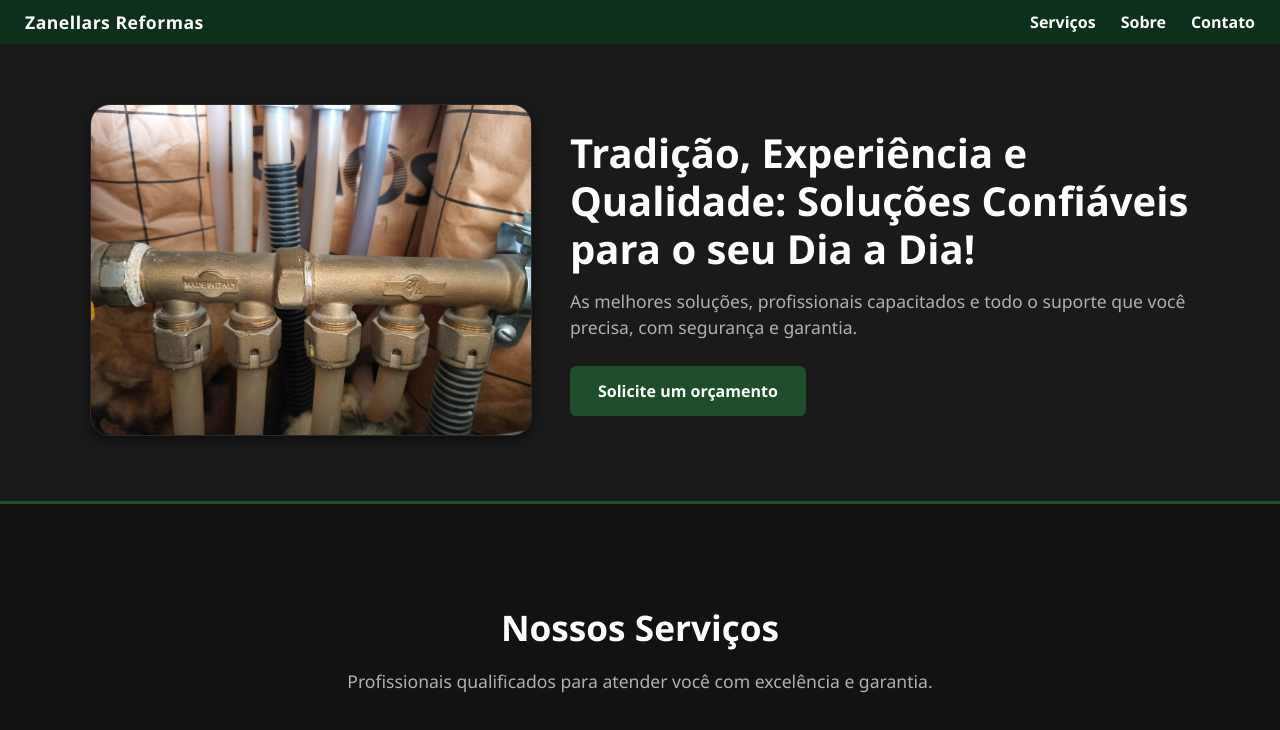
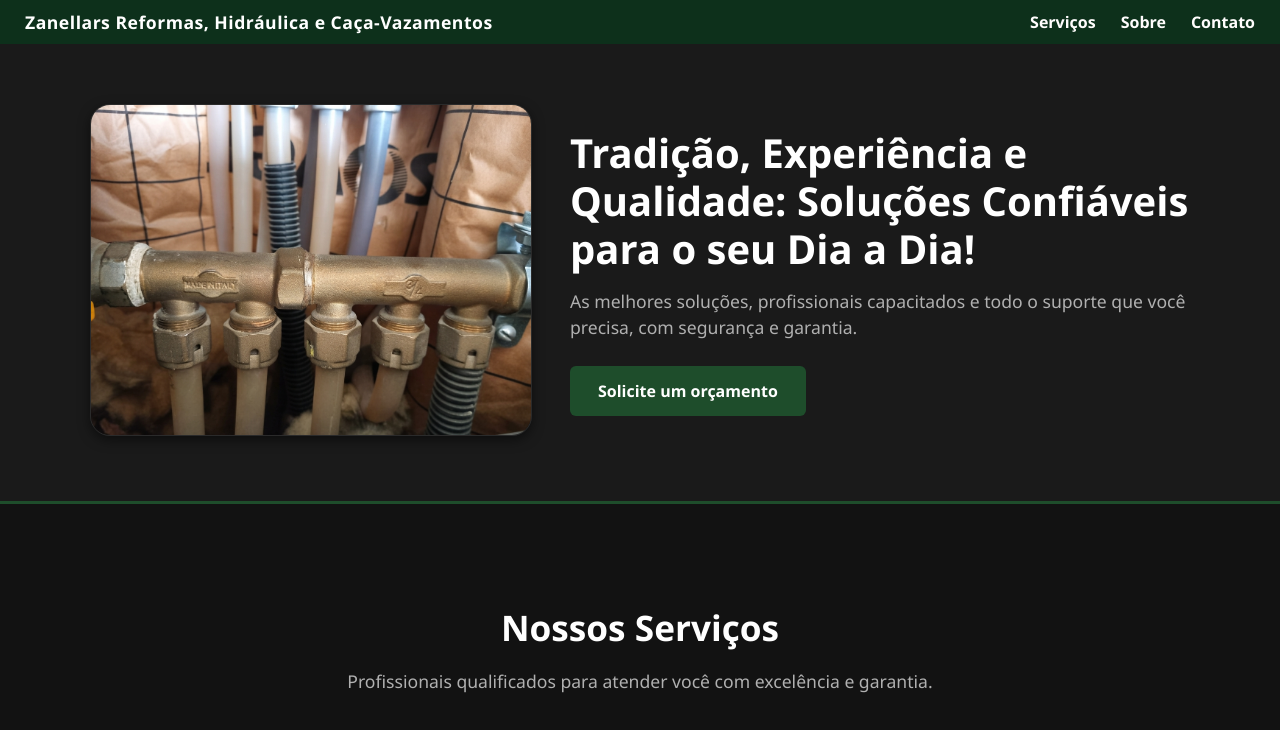
Before and after one commit to Carlos-CardozoS/zanellars-reformas, a plain HTML site: page index.html in a window 1280 px wide. Shown: the top 730 px of the page. Drawn offline with Linux system fonts and the light colour scheme.

Commit message:
Atualizando o site com novas melhorias

```diff
--- a/index.html
+++ b/index.html
@@ -12,7 +12,7 @@
 
 
 <nav class="navbar">
-    <div class="nav-brand">Zanellars Reformas</div>
+    <div class="nav-brand">Zanellars Reformas, Hidráulica e Caça-Vazamentos</div>
     <ul class="nav-links">
         <li><a href="#servicos">Serviços</a></li>
         <li><a href="#sobre">Sobre</a></li>
```
